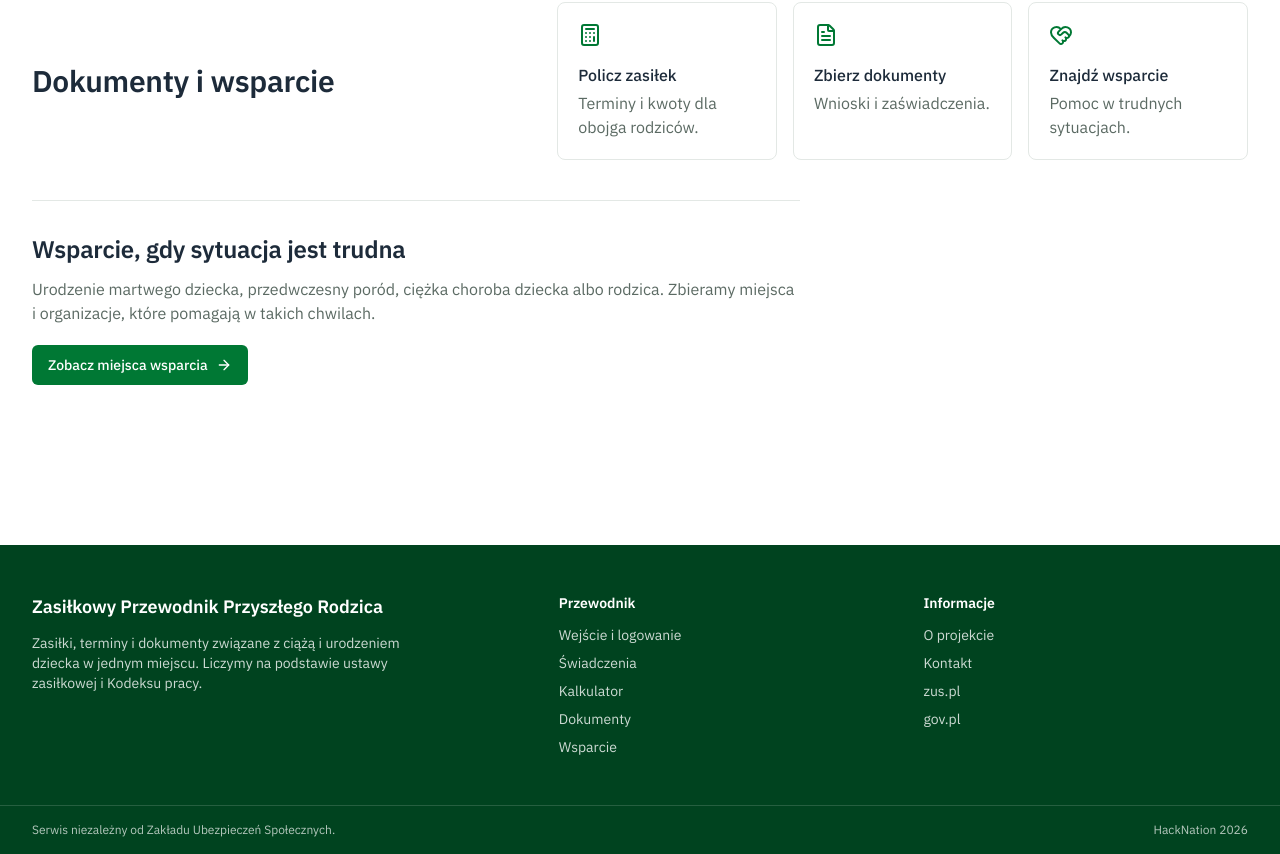
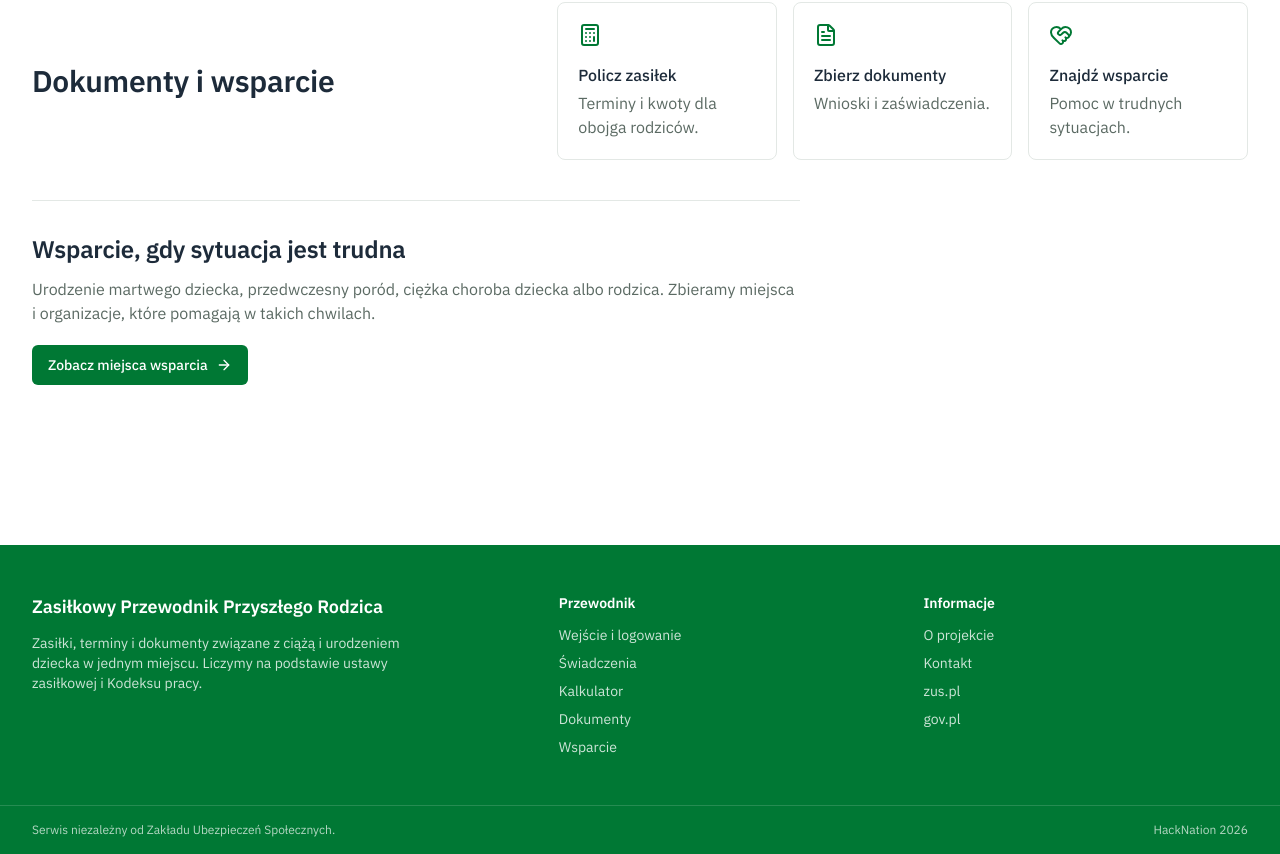
Before and after one commit to Hack-The-Nation-2026/projekt_przewodnik_przyszlego_rodzica, a React (Vite) app in the folder front/: page / in a window 1280 px wide. Shown: the part 1652-2506 px from the top of the page. Built offline with nearby package versions, Linux system fonts and the light colour scheme; no server answers.

Commit message:
Give the footer the same green as the header
The footer sat on a darker green of its own, so the two bars did not read as one service. It now uses the same ZUS green as the header, and the deep-green token went away with its only user.

```diff
--- a/front/src/components/layout/site-footer.tsx
+++ b/front/src/components/layout/site-footer.tsx
@@ -25,7 +25,7 @@ const COLUMNS = [
 
 export function SiteFooter() {
   return (
-    <footer className="mt-20 bg-green-deep text-primary-foreground">
+    <footer className="mt-20 bg-primary text-primary-foreground">
       <Container className="grid gap-10 py-12 md:grid-cols-[1.5fr_1fr_1fr]">
         <div>
           <p className="font-display text-lg font-semibold">Zasiłkowy Przewodnik Przyszłego Rodzica</p>
--- a/front/src/index.css
+++ b/front/src/index.css
@@ -38,7 +38,6 @@
   --gold-dark: #cf8a1f;
   --gold-foreground: #3a2a06;
   --navy: #1d2b3a;
-  --green-deep: #00431f;
   --green-ink: #00531f;
 
   /* Biel i czerwień godła, do przycisku mObywatela w nagłówku. */
@@ -70,7 +69,6 @@
   --color-gold-dark: var(--gold-dark);
   --color-gold-foreground: var(--gold-foreground);
   --color-navy: var(--navy);
-  --color-green-deep: var(--green-deep);
   --color-green-ink: var(--green-ink);
   --color-pl-red: var(--pl-red);
 
```
